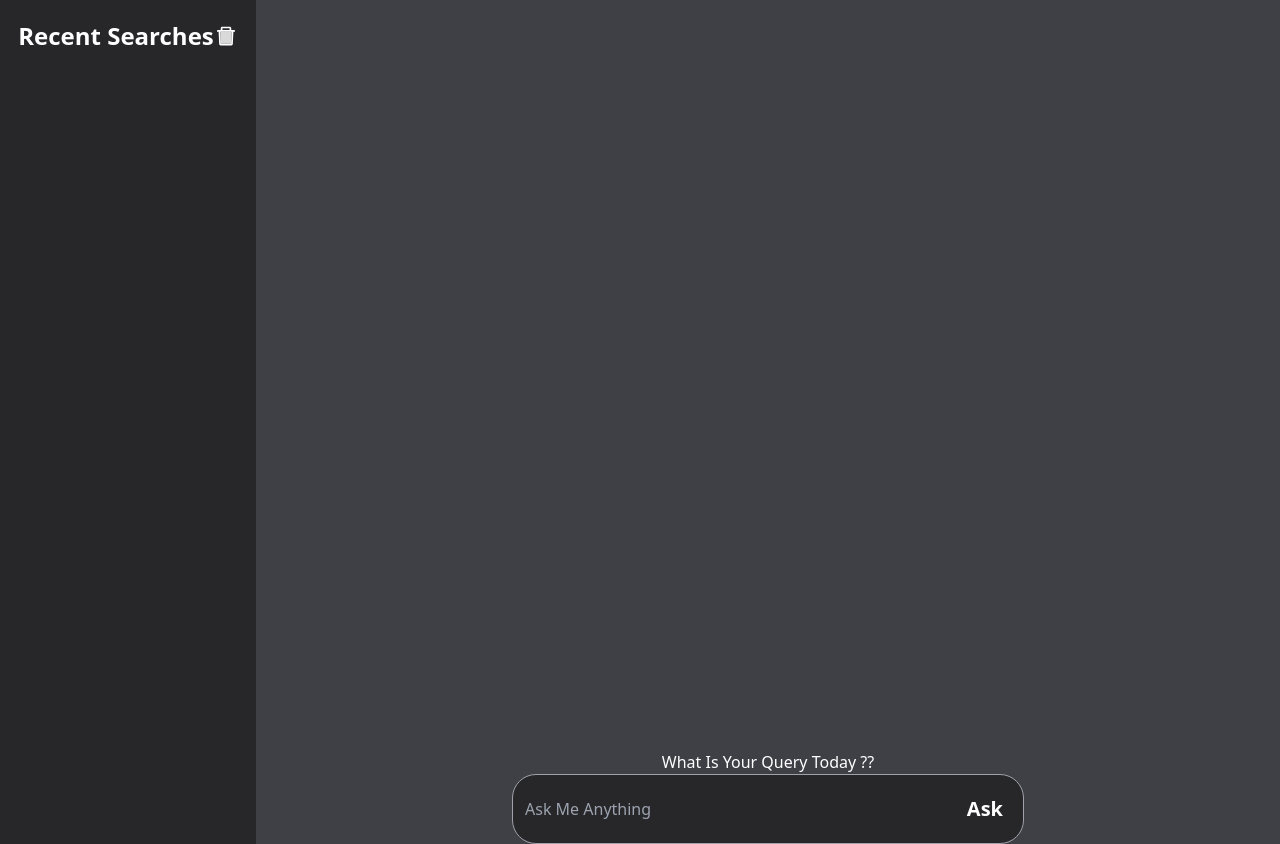
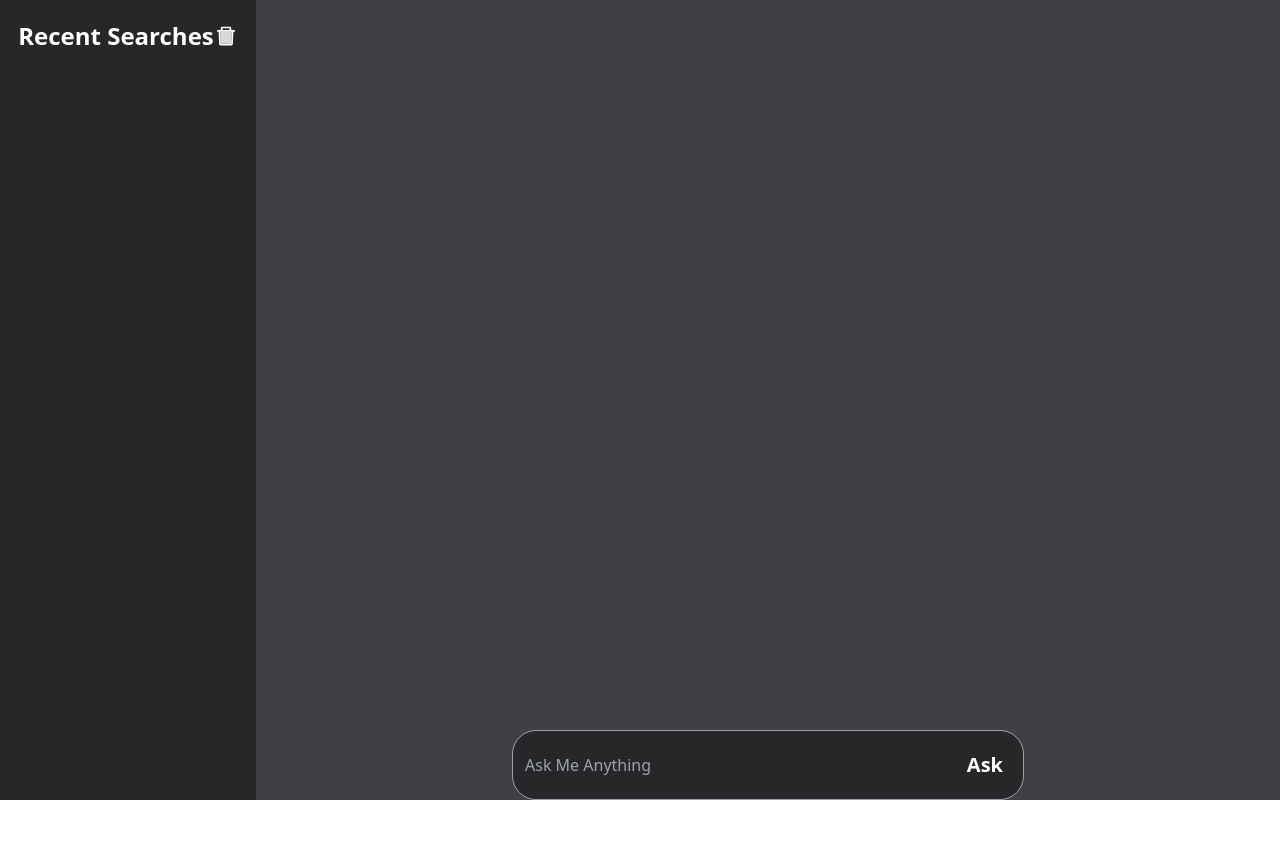
Before and after one commit to Torabarnob203311003/GemTalk, a React (Vite) app: page / in a window 1280 px wide. After the commit the page ends 800 px from the top, so only its background shows below. Built offline with nearby package versions, Linux system fonts and the light colour scheme.

Commit message:
styled the response

```diff
--- a/src/App.jsx
+++ b/src/App.jsx
@@ -1,5 +1,6 @@
 import React, { useState } from 'react';
 import { AiTwotoneDelete } from "react-icons/ai";
+import Ans from './Components/Ans';
 import { URL } from './Data/constants';
 
 function App() {
@@ -13,20 +14,24 @@ function App() {
   };
 
   const askQuestion = async () => {
-
+    try {
       let response = await fetch(URL, {
         method: 'POST',
-
         body: JSON.stringify(payload),
       });
 
       response = await response.json();
-    setResult(response.candidates[0].content.parts[0].text
-    );  // Fixed console log
+      let dataString = response.candidates[0].content.parts[0].text;
+      dataString = dataString.split("*");
+      dataString = dataString.map((item) => item.trim());
+      setResult(dataString);
 
-    // Set the result from the response
-
+      console.log(dataString); // Optional: log to check the result
+    } catch (error) {
+      console.error("Error fetching the response:", error);
+      setResult(["Something went wrong. Please try again."]);
     }
+  };
 
   return (
     <div className='grid grid-cols-5 text-center h-screen'>
@@ -35,11 +40,19 @@ function App() {
           Recent Searches <AiTwotoneDelete />
         </h1>
       </div>
-      <div className='col-span-4 pt-[750px] bg-zinc-700 flex flex-col'>
-        <div className="container h-110  overflow-auto scroll-smooth no-scrollbar">
-          <div className='text-white'> {result}</div>
+      <div className='col-span-4 bg-zinc-700 flex flex-col'>
+        {/* Answers container with scroll and aligned to top */}
+        <div className="container h-full overflow-auto scroll-smooth no-scrollbar flex flex-col justify-start pt-5">
           <div className='text-white'>
-            {result ? result : "What Is Your Query Today ??"}
+            <ul>
+              {
+                result && result.map((item, index) => (
+                  <li className='text-left px-10 py-1' key={index}>
+                    <Ans ans={item} />
+                  </li>
+                ))
+              }
+            </ul>
           </div>
         </div>
 
--- /dev/null
+++ b/src/Components/Ans.jsx
@@ -0,0 +1,14 @@
+import React from 'react';
+
+function Ans({ ans, key }) {
+    console.log(ans, key);
+    return (
+        <div>
+            <h1>
+                {ans}
+            </h1>
+        </div>
+    );
+}
+
+export default Ans;
```
Lines whose indentation alone changed are shown as unchanged.
